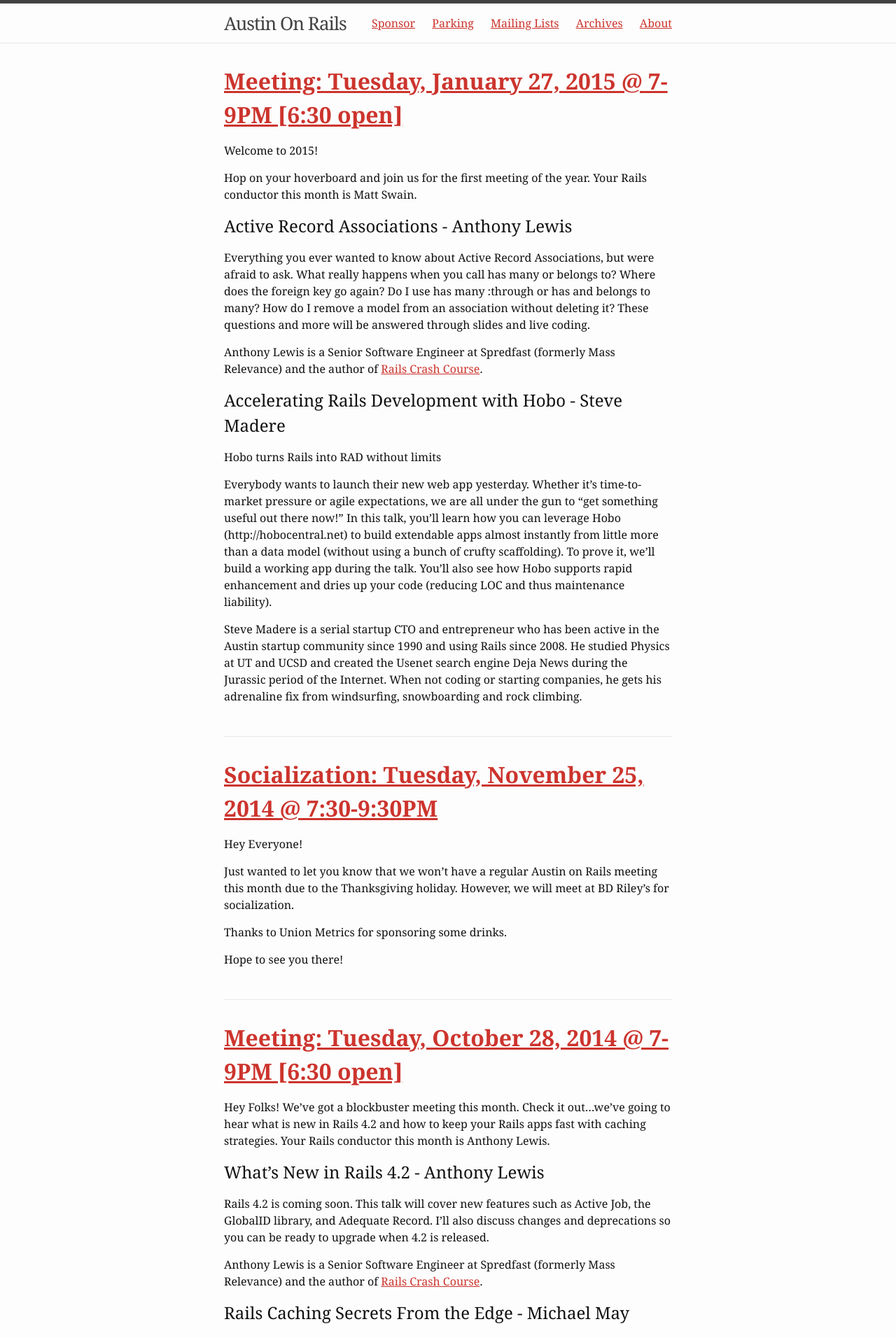
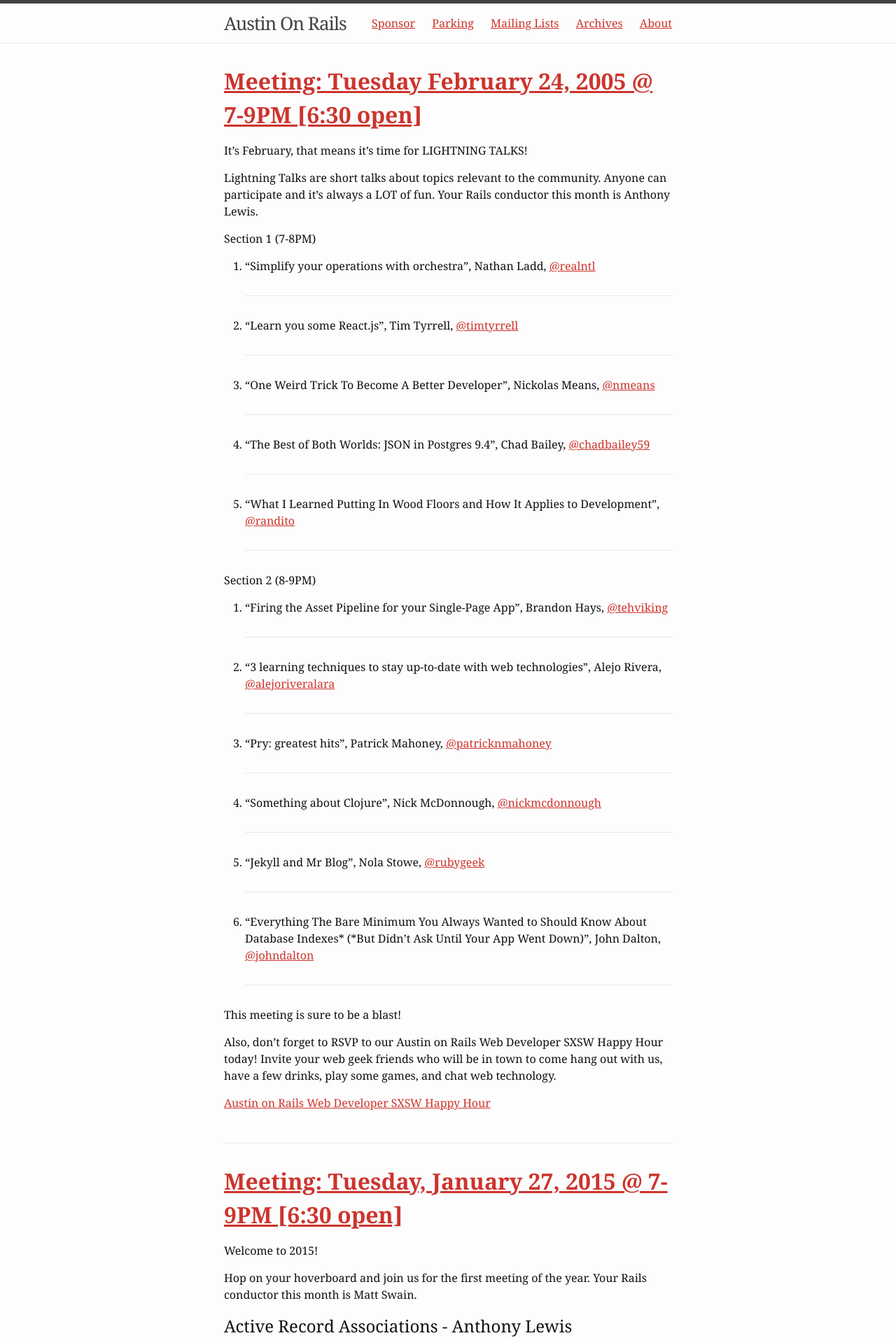
Before and after one commit to austinonrails/aor_meetings_blog, a Jekyll site: the page built from index.html, in a window 1280 px wide. Shown: the top 1912 px of the page at 70% size. Built offline with Jekyll 4.4.1, drawn with Linux system fonts in a browser that asks for light colours; some of the changed text lies outside the part shown.

Commit message:
fixed sponsors link on about page, added powered by jekyll, added latest post

```diff
--- a/_includes/footer.html
+++ b/_includes/footer.html
@@ -7,7 +7,7 @@
     <div class="footer-col-wrapper">
       <div class="footer-col  footer-col-1">
         <ul class="contact-list">
-          <li>AOR is led by <a href="https://twitter.com/damon/  ">@damon</a></li>
+          <li>AOR is led by <a href="https://twitter.com/damon/">@damon</a></li>
           <li><a href="mailto:{{ site.email }}">{{ site.email }}</a></li>
         </ul>
       </div>
@@ -46,6 +46,10 @@
       <div class="footer-col  footer-col-3">
         <p class="text">{{ site.description }}</p>
       </div>
+
+      <div class="footer-col">
+        <p class="text credits">Powered by <a hre"http://jekyllrb.com/">Jekyll</a></p>
+      </div>
     </div>
 
   </div>
--- /dev/null
+++ b/_posts/2015-02-20-meeting-tuesday-february-24-2005-7-9pm-630_open.md
@@ -0,0 +1,31 @@
+---
+layout: post
+title: "Meeting: Tuesday February 24, 2005 @ 7-9PM [6:30 open]"
+tags: [lightning talks]
+---
+It’s February, that means it’s time for LIGHTNING TALKS!
+
+Lightning Talks are short talks about topics relevant to the community. Anyone can participate and it’s always a LOT of fun. Your Rails conductor this month is Anthony Lewis.
+
+Section 1 (7-8PM)
+
+1. "Simplify your operations with orchestra", Nathan Ladd, [@realntl](http://www.twitter.com/realntl)
+1. "Learn you some React.js", Tim Tyrrell, [@timtyrrell](http://www.twitter.com/timtyrrell)
+1. "One Weird Trick To Become A Better Developer", Nickolas Means, [@nmeans](http://www.twitter.com/nmeans)
+1. "The Best of Both Worlds: JSON in Postgres 9.4", Chad Bailey, [@chadbailey59](http://www.twitter.com/chadbailey59)
+1. "What I Learned Putting In Wood Floors and How It Applies to Development", [@randito](http://www.twitter.com/randito)
+
+Section 2 (8-9PM)
+
+1. "Firing the Asset Pipeline for your Single-Page App", Brandon Hays, [@tehviking](http://www.twitter.com/tehviking)
+1. "3 learning techniques to stay up-to-date with web technologies", Alejo Rivera, [@alejoriveralara](http://www.twitter.com/alejoriveralara)
+1. "Pry: greatest hits", Patrick Mahoney, [@patricknmahoney](http://www.twitter.com/patricknmahoney)
+1. "Something about Clojure", Nick McDonnough, [@nickmcdonnough](http://www.twitter.com/nickmcdonnough)
+1. "Jekyll and Mr Blog", Nola Stowe, [@rubygeek](http://www.twitter.com/rubygeek)
+1. "Everything The Bare Minimum You Always Wanted to Should Know About Database Indexes* (*But Didn't Ask Until Your App Went Down)", John Dalton, [@johndalton](http://www.twitter.com/johndalton)
+
+This meeting is sure to be a blast!
+
+Also, don’t forget to RSVP to our Austin on Rails Web Developer SXSW Happy Hour today! Invite your web geek friends who will be in town to come hang out with us, have a few drinks, play some games, and chat web technology.
+
+[Austin on Rails Web Developer SXSW Happy Hour](https://austinonrails.ticketbud.com/sxsw-2015)
--- a/_sass/_layout.scss
+++ b/_sass/_layout.scss
@@ -114,7 +114,10 @@
     margin-left: -$spacing-unit / 2;
     @extend %clearfix;
 }
-
+.site-footer .credits {
+	font-size: 10px;
+	text-align: center;
+}
 .footer-col {
     float: left;
     margin-bottom: $spacing-unit / 2;
@@ -135,6 +138,7 @@
     width: -webkit-calc(45% - (#{$spacing-unit} / 2));
     width:         calc(45% - (#{$spacing-unit} / 2));
 }
+
 
 @include media-query($on-laptop) {
     .footer-col-1,
```
Also changed, not shown: about.md (+1 -1 lines).
